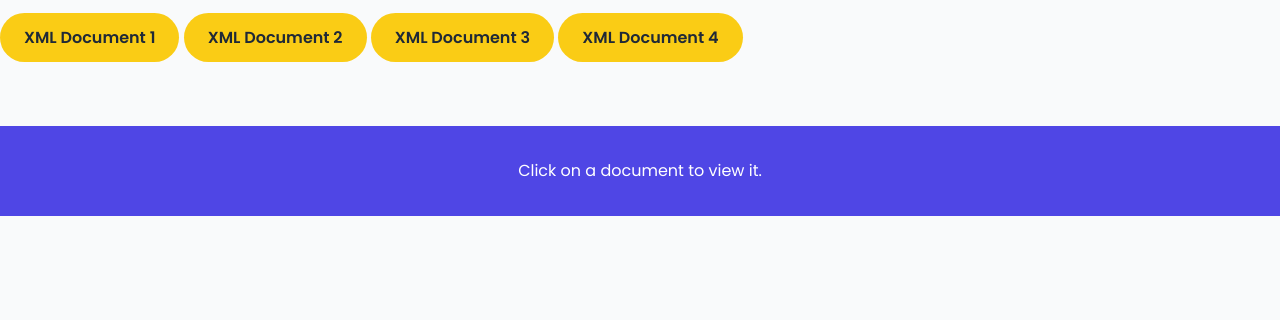
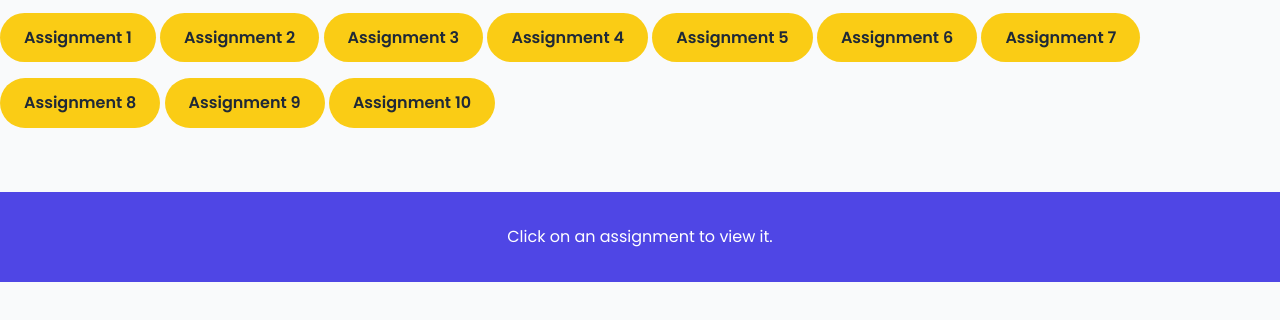
Before and after one commit to srushtiaralekar/webdev, a plain HTML site: page index.html in a window 1280 px wide. Shown: the part 80-400 px from the top of the page. Drawn offline with Linux system fonts and the light colour scheme.

Commit message:
Add files via upload
Signed-off-by: srushtiaralekar <aralekarsrushti11@gmail.com>

```diff
--- a/index.html
+++ b/index.html
@@ -2,7 +2,7 @@
 <html lang="en">
 <head>
     <meta charset="UTF-8">
-    <title>XML Documents - Srushti Aralekar</title>
+    <title>HTML Assignments - Srushti Aralekar</title>
     <link rel="stylesheet" href="../style.css">
 </head>
 <body>
@@ -11,14 +11,20 @@
     <div class="info">Roll Number: 136 | Batch: S6</div>
 
     <div class="button-container">
-        <a href="document1.xml" class="btn">XML Document 1</a>
-        <a href="document2.xml" class="btn">XML Document 2</a>
-        <a href="document3.xml" class="btn">XML Document 3</a>
-        <a href="document4.xml" class="btn">XML Document 4</a>
+        <a href="assignment1.html" class="btn">Assignment 1</a>
+        <a href="assignment2.html" class="btn">Assignment 2</a>
+        <a href="assignment3.html" class="btn">Assignment 3</a>
+        <a href="assignment4.html" class="btn">Assignment 4</a>
+        <a href="assignment5.html" class="btn">Assignment 5</a>
+        <a href="assignment6.html" class="btn">Assignment 6</a>
+        <a href="assignment7.html" class="btn">Assignment 7</a>
+        <a href="assignment8.html" class="btn">Assignment 8</a>
+        <a href="assignment9.html" class="btn">Assignment 9</a>
+        <a href="assignment10.html" class="btn">Assignment 10</a>
     </div>
 
     <footer>
-        <p>Click on a document to view it.</p>
+        <p>Click on an assignment to view it.</p>
     </footer>
 
 </body>
```
